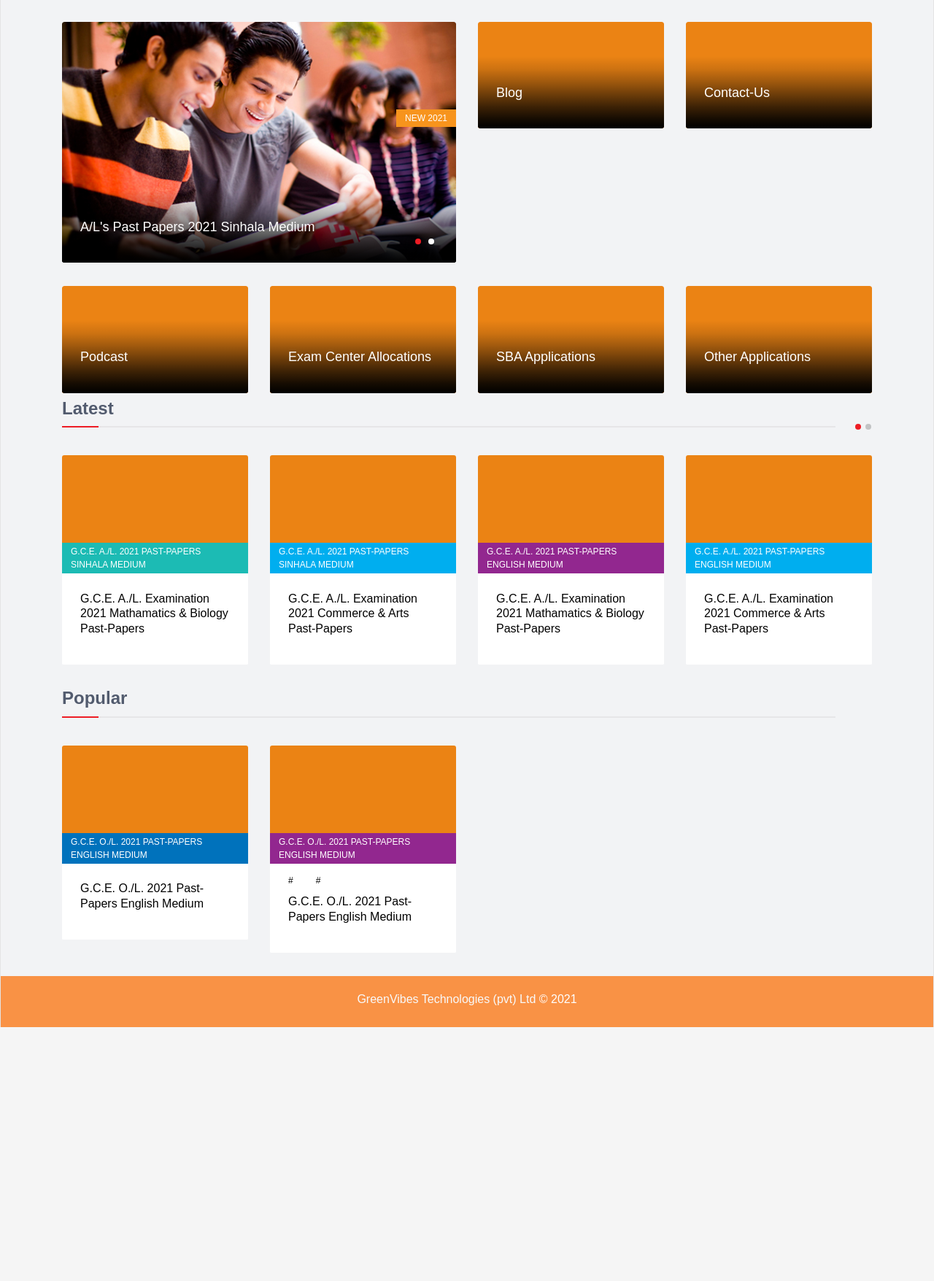
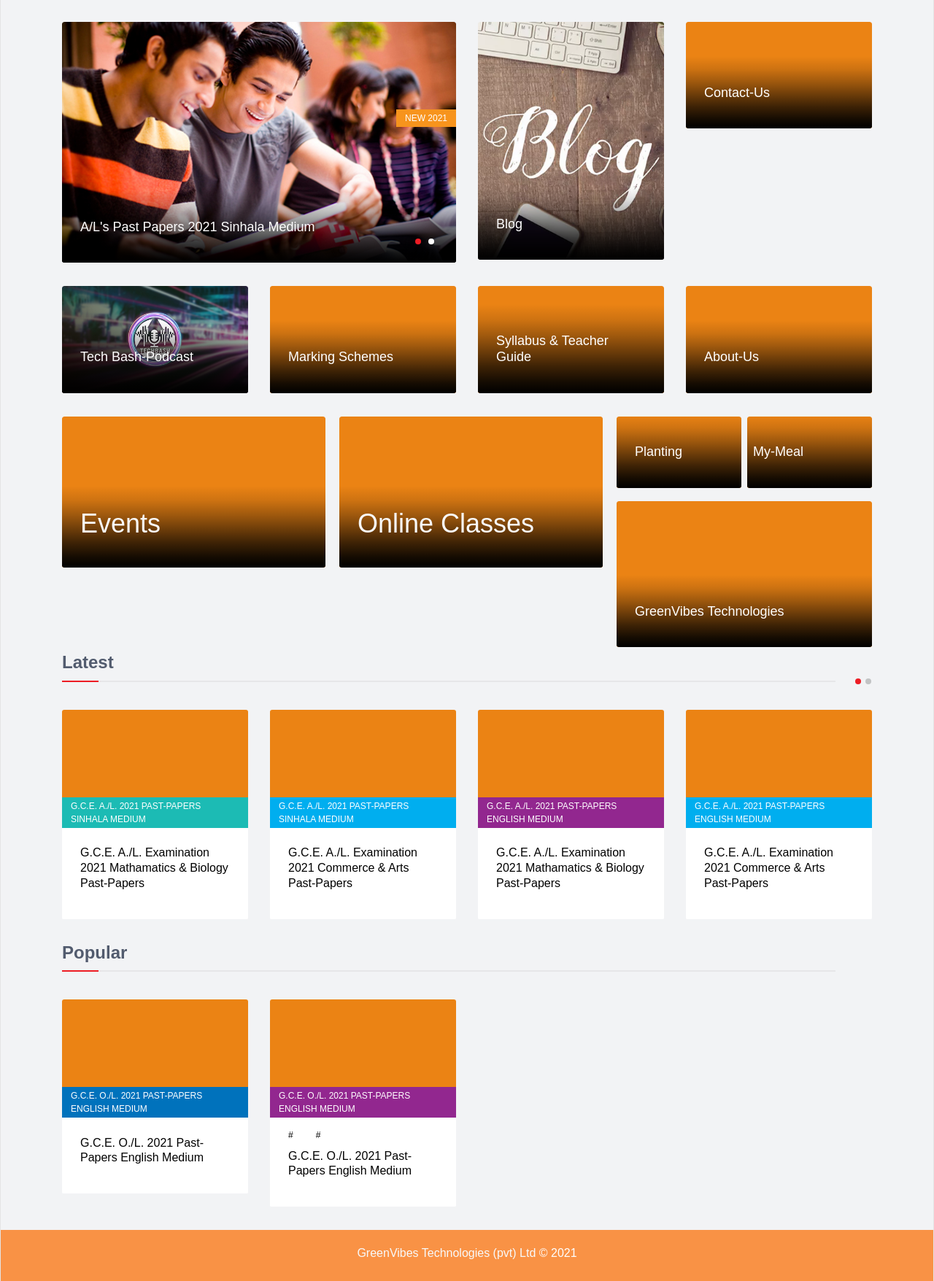
Before and after one commit to GreenvibesLK/edu.greenvibes.lk, a PHP site: page / in a window 1280 px wide. Shown: the part 138-1894 px from the top of the page at 73% size. Before the commit the page ends 1546 px from the top, so only its background shows below. Run offline with PHP 8.4, Linux system fonts and the light colour scheme; some libraries are stand-ins or nearby versions; some web fonts are replaced.

Commit message:
Update Page information

```diff
--- a/edu.greenvibes.lk/index.html
+++ b/edu.greenvibes.lk/index.html
@@ -175,11 +175,10 @@
                                 <div class="post feature-post">
                                     <div class="entry-header">
                                         <div class="entry-thumbnail">
-                                            <img class="img-fluid" src="img/4.jpg" alt="Image">
+                                            <img class="img-fluid" src="img/Blog.png" alt="Image">
                                         </div>
                                     </div>
                                     <div class="post-content">
-
                                         <h2 class="entry-title">
                                             <a href="#">Blog</a>
                                         </h2>
@@ -206,14 +205,12 @@
                                 <div class="post feature-post">
                                     <div class="entry-header">
                                         <div class="entry-thumbnail">
-                                            <img class="img-fluid" src="img/4.jpg" alt="Image">
+                                            <img class="img-fluid" src="img/Podcast.png" alt="Image">
                                         </div>
-
                                     </div>
                                     <div class="post-content">
-
                                         <h2 class="entry-title">
-                                            <a href="#">Podcast</a>
+                                            <a href="https://anchor.fm/techbash/episodes/Official-Teaser-e111mcg?fbclid=IwAR3_9yj7wPmL-Q97MxHj5MHgbOjWvxX1k-53uEUr5Au0vVH-9VZAeTYxP8o">Tech Bash-Podcast</a>
                                         </h2>
                                     </div>
                                 </div>
@@ -227,7 +224,7 @@
                                     </div>
                                     <div class="post-content">
                                         <h2 class="entry-title">
-                                            <a href="#">Exam Center Allocations</a>
+                                            <a href="#">Marking Schemes</a>
                                         </h2>
                                     </div>
                                 </div>
@@ -241,7 +238,7 @@
                                     </div>
                                     <div class="post-content">
                                         <h2 class="entry-title">
-                                            <a href="#">SBA Applications</a>
+                                            <a href="#">Syllabus & Teacher Guide</a>
                                         </h2>
                                     </div>
                                 </div>
@@ -255,7 +252,7 @@
                                     </div>
                                     <div class="post-content">
                                         <h2 class="entry-title">
-                                            <a href="news-details.html">Other Applications</a>
+                                            <a href="news-details.html">About-Us</a>
                                         </h2>
                                     </div>
                                 </div>
@@ -264,7 +261,7 @@
                     </div>
 
                 </div>
-                <div class="row" hidden>
+                <div class="row">
                     <div class="site-content col-lg-12">
                         <div class="row">
 
@@ -278,47 +275,12 @@
                                     <div class="post-content">
 
                                         <h1 class="">
-                                            <a href="#">Online Applications</a>
+                                            <a href="#">Events</a>
                                         </h1>
                                     </div>
                                 </div>
                             </div>
                             <div class="col-md-4 col-sm-6 pr-1">
-                                <div class="row" hidden>
-                                    <div class="col-md-12 col-sm-6">
-                                        <div class="post feature-post">
-                                            <div class="entry-header">
-                                                <div class="entry-thumbnail">
-                                                    <a href="#"><img class="img-fluid" src="img/4.jpg" alt="Image">
-                                                    </a></div>
-                                            </div>
-                                            <div class="post-content">
-
-                                                <h2 class="entry-title">
-                                                    <a href="#">Result Registers</a>
-                                                </h2>
-                                            </div>
-                                        </div>
-                                    </div>
-                                </div>
-                                <div class="row" hidden>
-                                    <div class="col-md-12 col-sm-6">
-                                        <div class="post feature-post">
-                                            <div class="entry-header">
-                                                <div class="entry-thumbnail">
-                                                    <a href="#"><img class="img-fluid" src="img/4.jpg" alt="Image">
-                                                    </a></div>
-                                            </div>
-                                            <div class="post-content">
-
-                                                <h2 class="entry-title">
-                                                    <a href="#">Result Sheets (Schedules)</a>
-                                                </h2>
-                                            </div>
-                                        </div>
-                                    </div>
-                                </div>
-                                <!-- ******************** -->
                                 <div class="post feature-post" >
                                     <div class="entry-header">
                                         <div class="entry-thumbnail">
@@ -326,69 +288,10 @@
                                             </a></div>
                                     </div>
                                     <div class="post-content">
-
                                         <h1 class="">
-                                            <a href="#">Online Results</a>
+                                            <a href="#">Online  Classes</a>
                                         </h1>
                                     </div>
-                                </div>
-                                <!-- ******************* -->
-                                <div id="home-slider" hidden>
-                                    <div class="post feature-post">
-                                        <div class="entry-header">
-                                            <div class="entry-thumbnail">
-                                                <a href="#"><img class="img-fluid" src="img/4.jpg" alt="Image"></a>
-                                            </div>
-                                        </div>
-                                        <div class="post-content">
-                                            <div class="entry-meta">
-                                                <ul class="list-inline">
-                                                    <li class="publish-date"><i class="fa fa-clock-o"></i><a href="#"> Nov 16, 2020 </a></li>
-
-                                                </ul>
-                                            </div>
-                                            <h2 class="entry-title">
-                                                <a href="#">Grade 5 Scholarship 2020 Results Register (Schools)</a>
-                                            </h2>
-                                        </div>
-                                    </div>
-                                    <div class="post feature-post">
-                                        <div class="entry-header">
-                                            <div class="entry-thumbnail">
-                                                <a href="#"><img class="img-fluid" src="img/4.jpg" alt="Image"></a>
-                                            </div>
-                                        </div>
-                                        <div class="post-content">
-                                            <div class="entry-meta">
-                                                <ul class="list-inline">
-                                                    <li class="publish-date"><i class="fa fa-clock-o"></i><a href="#"> Nov 16, 2020 </a></li>
-
-                                                </ul>
-                                            </div>
-                                            <h2 class="entry-title">
-                                                <a href="#">Grade 5 Scholarship 2020 Results Schedule (School Candidates)</a>
-                                            </h2>
-                                        </div>
-                                    </div>
-                                    <div class="post feature-post">
-                                        <div class="entry-header">
-                                            <div class="entry-thumbnail">
-                                                <a href="#"><img class="img-fluid" src="img/4.jpg" alt="Image"></a>
-                                            </div>
-                                        </div>
-                                        <div class="post-content">
-                                            <div class="entry-meta">
-                                                <ul class="list-inline">
-                                                    <li class="publish-date"><i class="fa fa-clock-o"></i><a href="#"> Nov 16, 2020 </a></li>
-
-                                                </ul>
-                                            </div>
-                                            <h2 class="entry-title">
-                                                <a href="#">Grade 5 Scholarship 2020 Online Results Schedule (for Education Zones)</a>
-                                            </h2>
-                                        </div>
-                                    </div>
-
                                 </div>
                             </div>
                             <div class="col-md-4 col-sm-6">
@@ -397,13 +300,13 @@
                                         <div class="post feature-post">
                                             <div class="entry-header">
                                                 <div class="entry-thumbnail">
-                                                    <a href="#"><img class="img-fluid" src="img/4.jpg" alt="Image">
+                                                    <a href="www.planting.greenvibes.lk"><img class="img-fluid" src="img/4.jpg" alt="Image">
                                                     </a></div>
                                             </div>
                                             <div class="post-content">
 
                                                 <h2 class="entry-title">
-                                                    <a href="#">Resource Pools</a>
+                                                    <a href="www.planting.greenvibes.lk">Planting</a>
                                                 </h2>
                                             </div>
                                         </div>
@@ -412,13 +315,12 @@
                                         <div class="post feature-post">
                                             <div class="entry-header">
                                                 <div class="entry-thumbnail">
-                                                    <a href="#"><img class="img-fluid" src="img/4.jpg" alt="Image">
+                                                    <a href="www.mymeal.greenvibes.lk"><img class="img-fluid" src="img/4.jpg" alt="Image">
                                                     </a></div>
                                             </div>
                                             <div class="post-content pr-2 pl-2">
-
                                                 <h2 class="entry-title">
-                                                    <a href="#">Center Allocation</a>
+                                                    <a href="www.mymeal.greenvibes.lk">My-Meal</a>
                                                 </h2>
                                             </div>
                                         </div>
@@ -429,13 +331,12 @@
                                         <div class="post feature-post mt-3">
                                             <div class="entry-header">
                                                 <div class="entry-thumbnail">
-                                                    <a href="#"><img class="img-fluid" src="img/4.jpg" alt="Image">
+                                                    <a href="www.greenvibes.lk"><img class="img-fluid" src="img/4.jpg" alt="Image">
                                                     </a></div>
                                             </div>
                                             <div class="post-content">
-
                                                 <h2 class="entry-title">
-                                                    <a href="#">Other Applications</a>
+                                                    <a href="www.greenvibes.lk">GreenVibes Technologies</a>
                                                 </h2>
                                             </div>
                                         </div>
@@ -615,9 +516,6 @@
             </div>
         </footer>
 
-
-
-
         <script src="js/jquery.js" type="text/javascript"></script>
         <script src="js/popper.min.js" type="text/javascript"></script>
         <script src="js/bootstrap.min.js" type="text/javascript"></script>
@@ -632,6 +530,9 @@
         <script src="js/switcher.js"></script>
 
         <script src="https://ajax.cloudflare.com/cdn-cgi/scripts/7089c43e/cloudflare-static/rocket-loader.min.js" data-cf-settings="2163813eeff21f7d96ef5710-|49" defer=""></script>
+
+        <!-- Diasable intercept-->
+
         <script type="text/javascript">
 
             document.onkeydown=function(e)
@@ -655,7 +556,6 @@
 
        }
 
-
             function triggerHtmlEvent(element, eventName) {
                 var event;
                 if (document.createEvent) {
```
Also changed, not shown: edu.greenvibes.lk/css/main.css (+0 -111 lines), edu.greenvibes.lk/img/Podcast.png (added).
